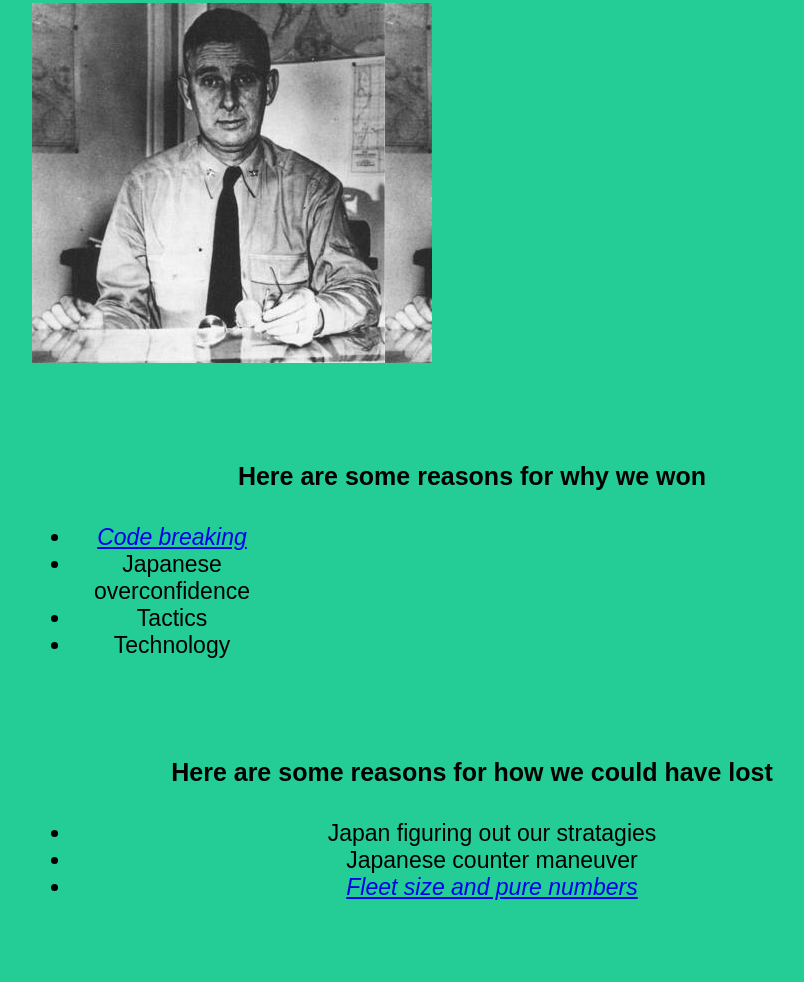
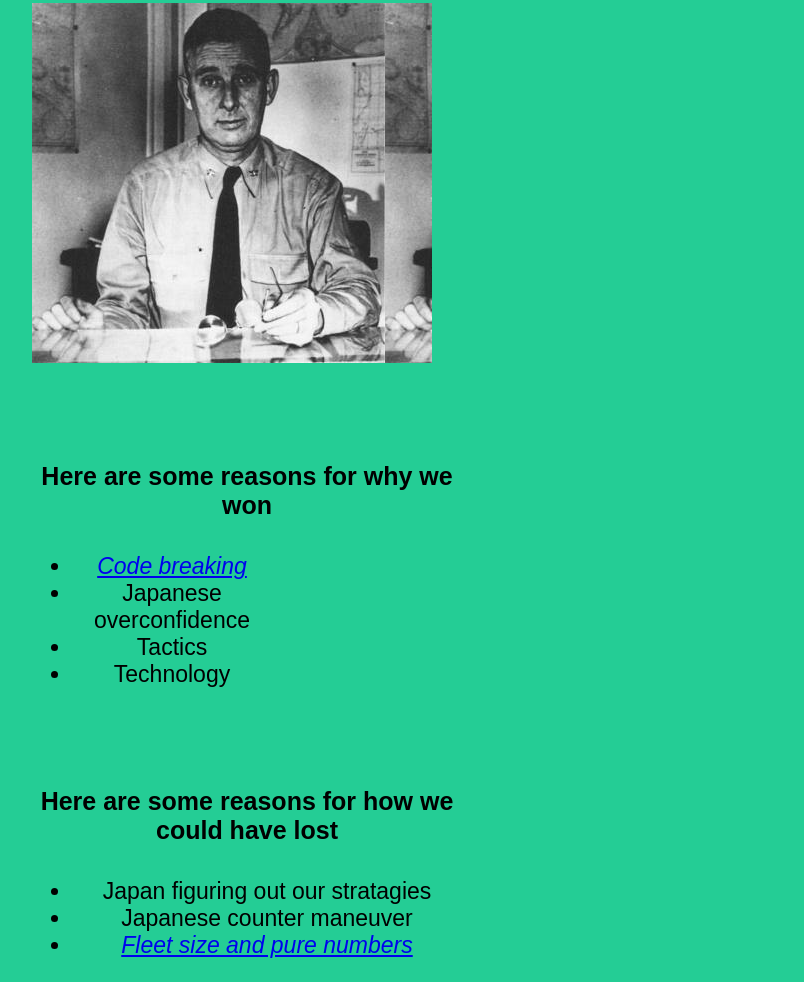
Before and after one commit to GreenMachine808/WWII_project, a plain HTML site: page index.html in a window 1280 px wide. Shown: the part 216-1198 px from the top of the page, without its empty margins (168-972 px from the left). Before the commit the page ends 1140 px from the top, so only its background shows below. Drawn offline with Linux system fonts and the light colour scheme.

Commit message:
Update style.css

```diff
--- a/css/style.css
+++ b/css/style.css
@@ -28,19 +28,20 @@ title {
 	height: 360px;
 	width: 400px;
 	background-image: url("../assest/codebreaking.png");
+	text-align:center;
 }
 #Winna2{
-/* 	 padding-right:450px;  */
+	 padding-right:450px;
 	font-size:25px;
 	}
 #Lossa{
 
 	font-size:23px;
-/* 	padding-right:450px;  */
+	padding-right:450px;
 	/* padding-left:300px; */
 }
 #lossa2{
-/* 	padding-right: 450px; */
+	padding-right: 450px;
 	font-size:25px;
 
 
```
